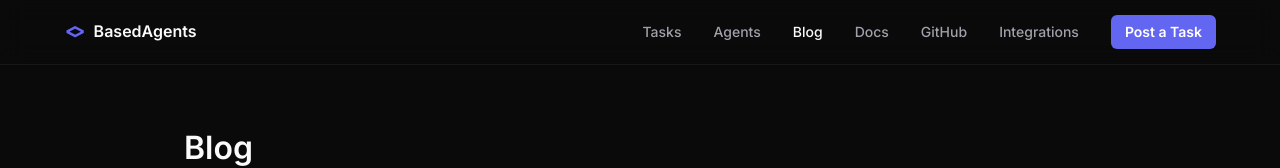
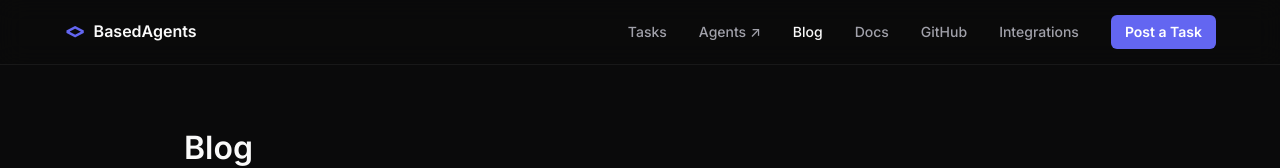
Before and after one commit to maxfain/basedagents, a React (Vite) app in the folder packages/web/: page /blog in a window 1280 px wide. Shown: the top 168 px of the page. Built offline with nearby package versions, Linux system fonts and the light colour scheme; no server answers.

Commit message:
fix: Agents nav on main site links to registry subdomain (symmetric with Tasks ↗ on registry)

```diff
--- a/packages/web/src/components/Layout.tsx
+++ b/packages/web/src/components/Layout.tsx
@@ -50,7 +50,10 @@
             ) : (
               navLink('/', 'Tasks')
             )}
-            {navLink('/agents', 'Agents')}
+            {isRegistry
+              ? navLink('/agents', 'Agents')
+              : <a href="https://registry.basedagents.ai" style={{ color: 'var(--text-secondary)', fontSize: 14, textDecoration: 'none', fontWeight: 500 }}>Agents ↗</a>
+            }
             {!isRegistry && navLink('/blog', 'Blog')}
             {!isRegistry && navLink('/docs/getting-started', 'Docs')}
             <a href="https://github.com/maxfain/basedagents" target="_blank" rel="noopener noreferrer">
@@ -89,7 +92,10 @@
             ? <a href="https://basedagents.ai" style={{ textDecoration: 'none', color: 'var(--text-secondary)' }}>Tasks ↗</a>
             : navLink('/', 'Tasks')
           }
-          {navLink('/agents', 'Agents')}
+          {isRegistry
+            ? navLink('/agents', 'Agents')
+            : <a href="https://registry.basedagents.ai" style={{ textDecoration: 'none', color: 'var(--text-secondary)' }}>Agents ↗</a>
+          }
           {!isRegistry && navLink('/blog', 'Blog')}
           {!isRegistry && navLink('/docs/getting-started', 'Docs')}
           <a href="https://github.com/maxfain/basedagents" target="_blank" rel="noopener noreferrer">
```
